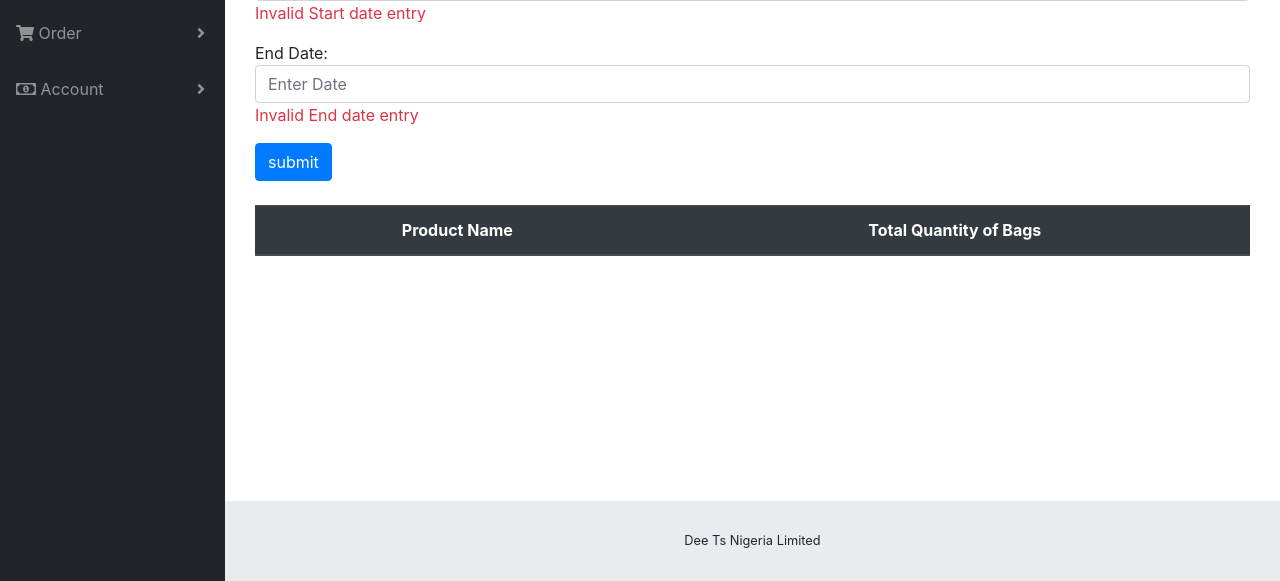
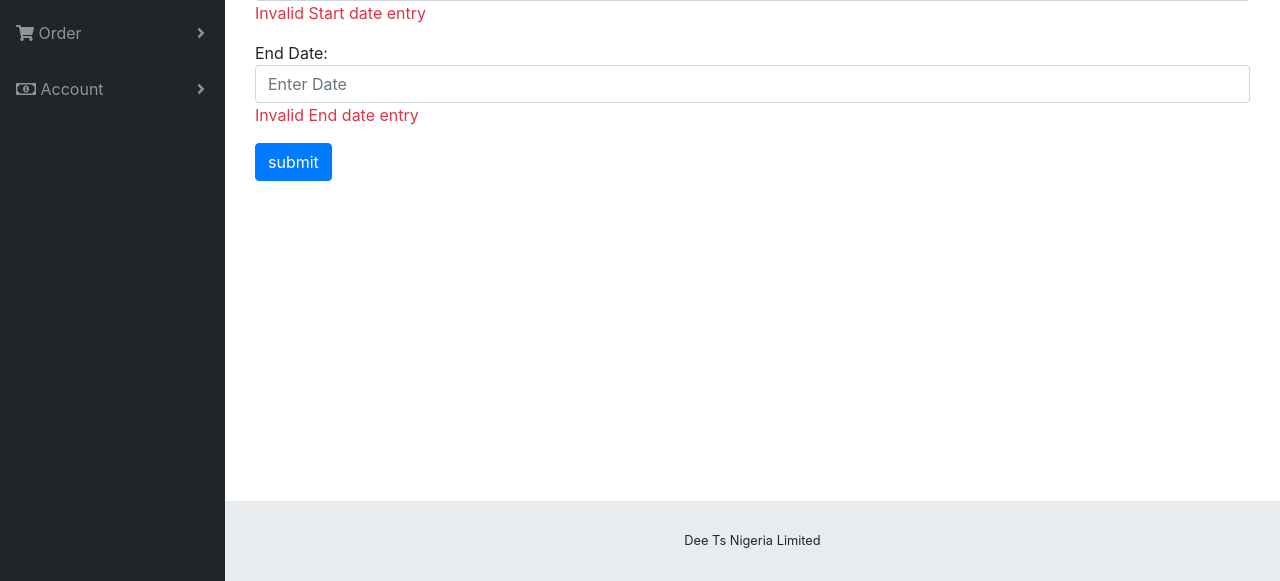
Before and after one commit to temi92/inventory_management, a Flask app: page /view_product in a window 1280 px wide. Shown: the part 219-800 px from the top of the page. Run offline with Flask 2, Linux system fonts and the light colour scheme; the visitor is signed in with stand-in values (Sample User, id 1); data that the repository does not hold is empty; some libraries are stand-ins or nearby versions.

Commit message:
removed table

```diff
--- a/deets_nigeria/templates/view_product.html
+++ b/deets_nigeria/templates/view_product.html
@@ -41,22 +41,7 @@
 
 
 
-    <table id="product_tables" class="table table-hover" style="margin-top: 1.5em;">
-      <thead class="thead-dark">
-        <tr>
-            <th scope="col" class="text-center"> Product Name</th>
-            <th scope="col" class="text-center">Total Quantity of Bags </th>
-        </tr>
-      </thead>
-      <tbody>
 
-        <tr>
-            <td align="center">{{key}}</td>
-            <td align="center">{{key}}</td>
-        </tr>
-
-      </tbody>
-    </table>
 
 </div>
 
```
